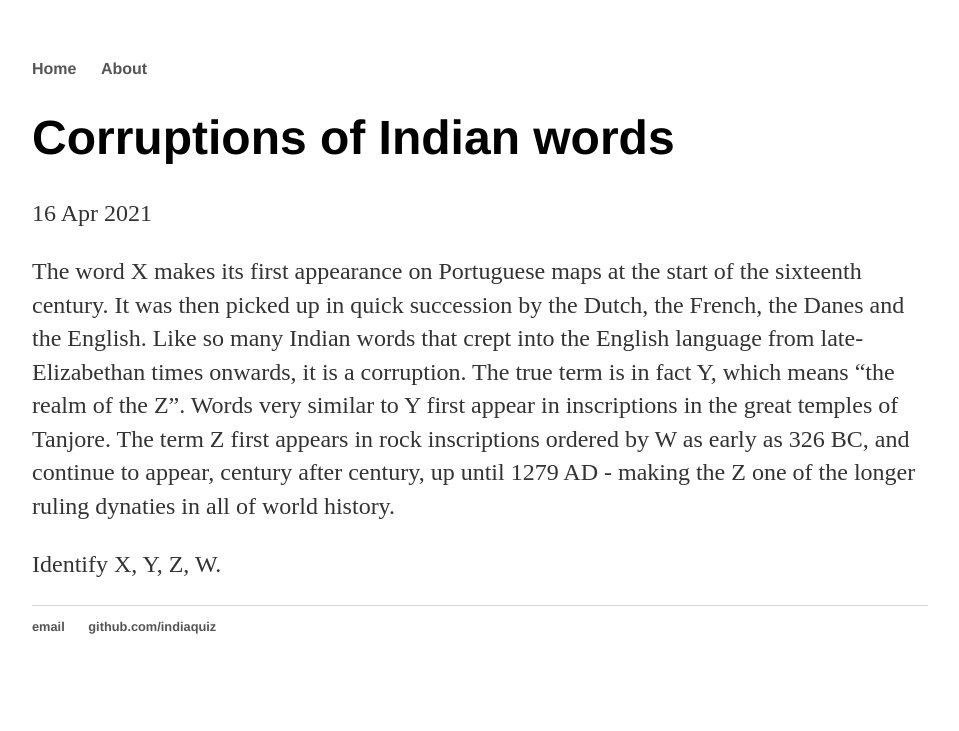
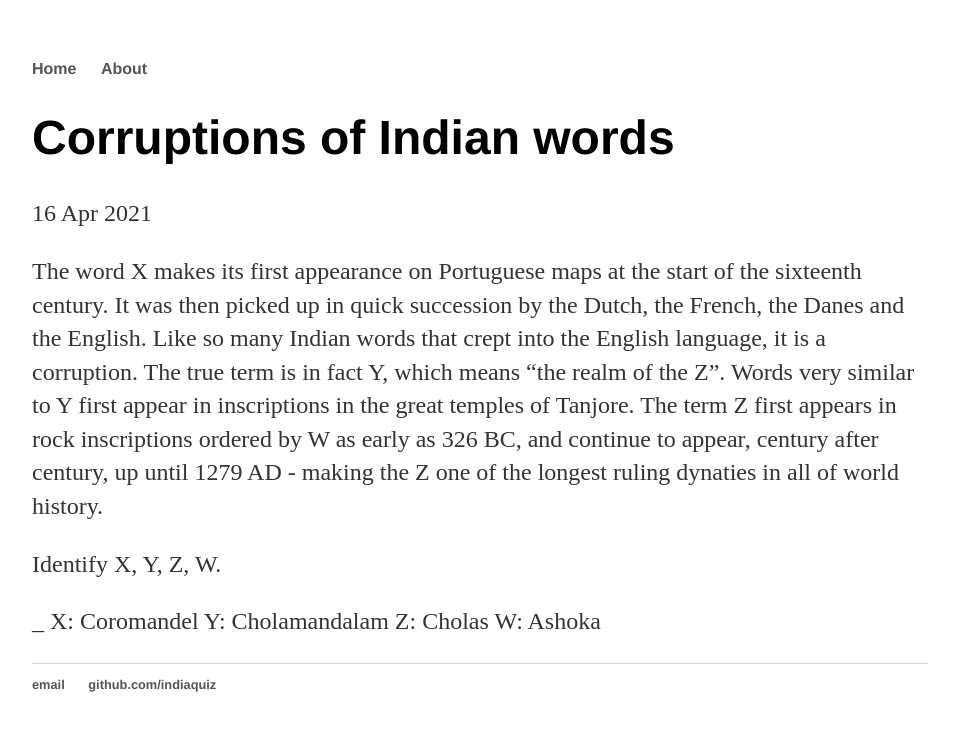
Before and after one commit to indiaquiz/indiaquiz.github.io, a Jekyll site: the page built from _posts/2021-04-16-indian-word-corruption.md, in a window 1280 px wide. Shown: the top 731 px of the page, without its empty margins (160-1119 px from the left). Built offline with Jekyll 4.4.1, drawn with Linux system fonts in a browser that asks for light colours.

Commit message:
Update 2021-04-16-indian-word-corruption.md

```diff
--- a/_posts/2021-04-16-indian-word-corruption.md
+++ b/_posts/2021-04-16-indian-word-corruption.md
@@ -4,7 +4,31 @@ title: "Corruptions of Indian words"
 date: 2021-04-16
 ---
 
-The word X makes its first appearance on Portuguese maps at the start of the sixteenth century. It was then picked up in quick succession by the Dutch, the French, the Danes and the English. Like so many Indian words that crept into the English language from late-Elizabethan times onwards, it is a corruption.
-The true term is in fact Y, which means "the realm of the Z". Words very similar to Y first appear in inscriptions in the great temples of Tanjore. The term Z first appears in rock inscriptions ordered by W as early as 326 BC, and continue to appear, century after century, up until 1279 AD - making the Z one of the longer ruling dynaties in all of world history.
+The word X makes its first appearance on Portuguese maps at the start of the sixteenth century. It was then picked up in quick succession by the Dutch, the French, the Danes and the English. Like so many Indian words that crept into the English language, it is a corruption. The true term is in fact Y, which means "the realm of the Z". Words very similar to Y first appear in inscriptions in the great temples of Tanjore. The term Z first appears in rock inscriptions ordered by W as early as 326 BC, and continue to appear, century after century, up until 1279 AD - making the Z one of the longest ruling dynaties in all of world history.
 
 Identify X, Y, Z, W.
+
+
+
+
+
+
+
+
+
+
+
+
+
+
+
+
+
+
+
+
+_
+X: Coromandel
+Y: Cholamandalam
+Z: Cholas
+W: Ashoka
```
